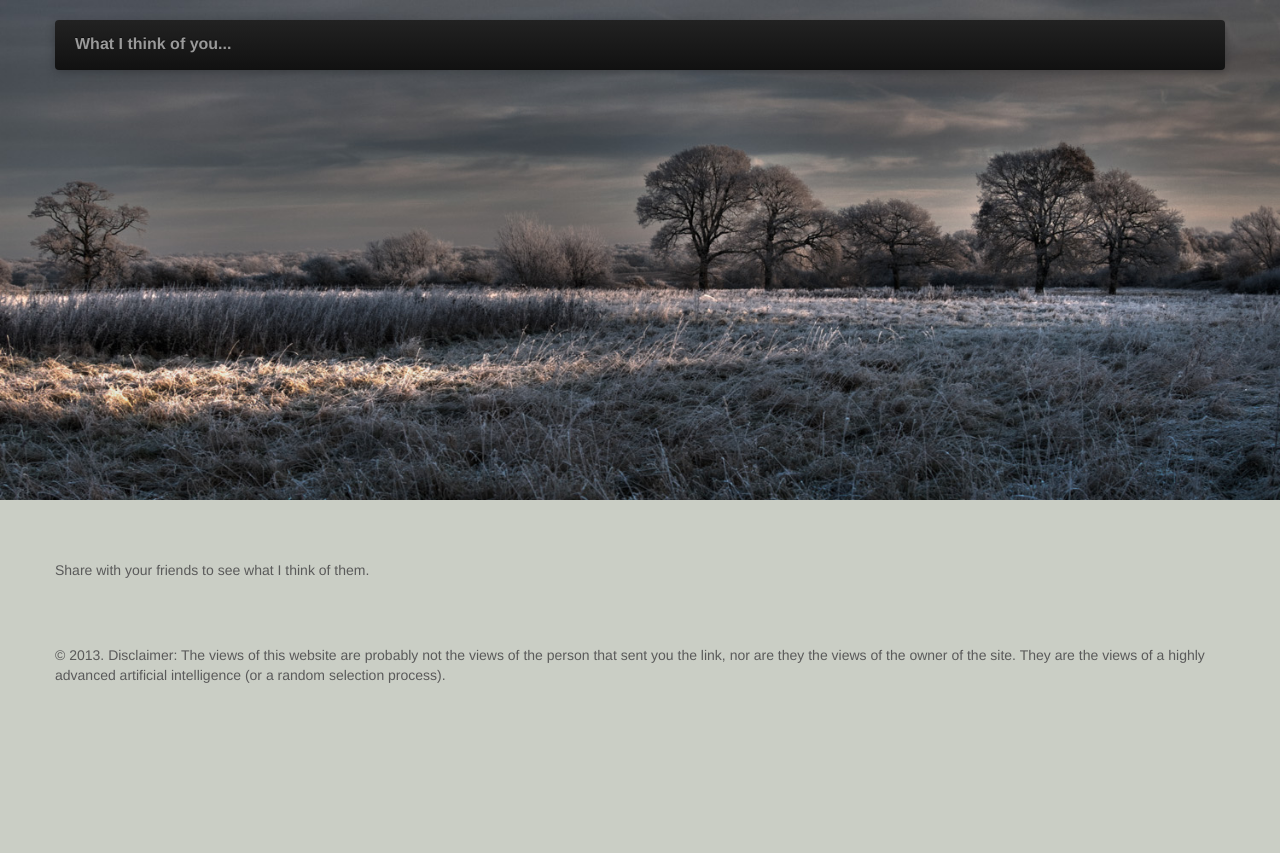
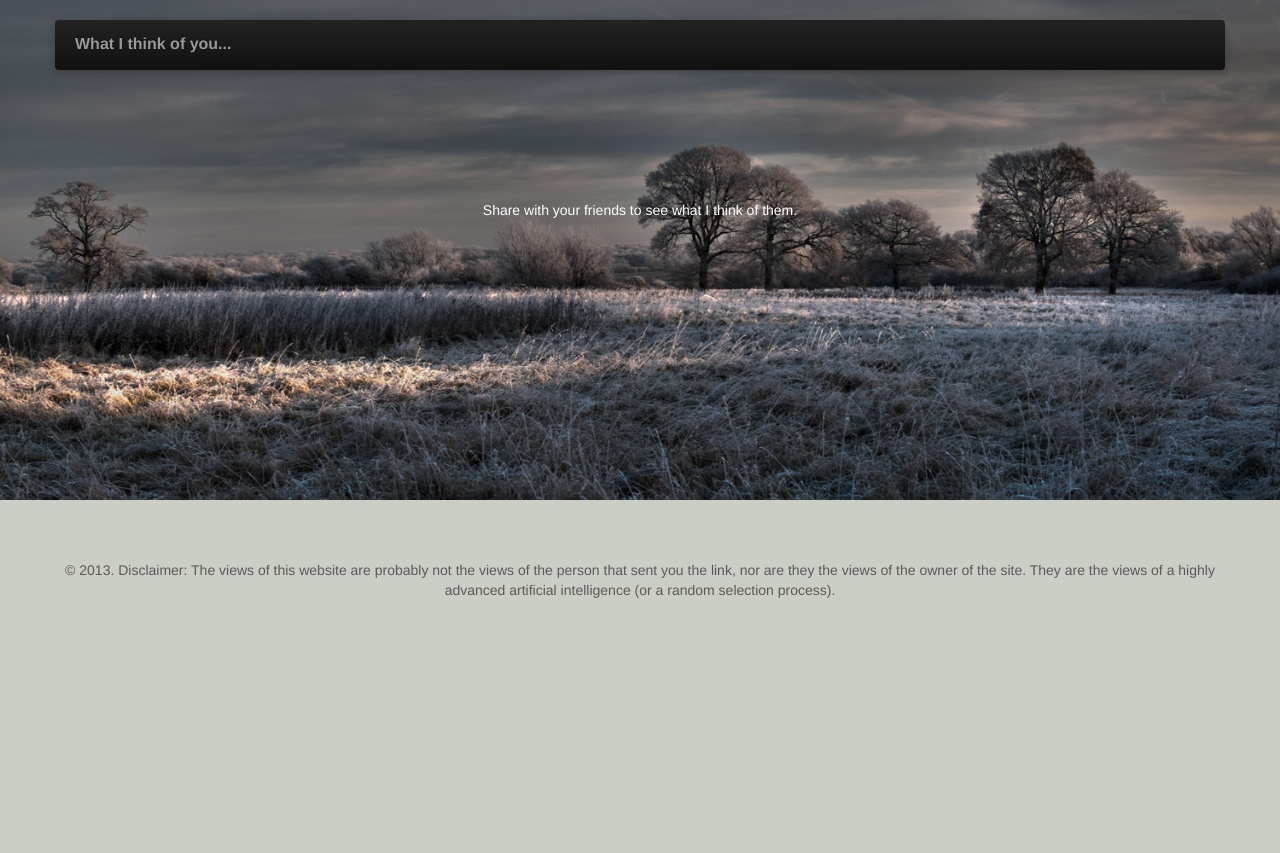
Before and after one commit to matjkd/thoughts, a PHP site: template application/views/template.php in a window 1280 px wide. Shown: the top 853 px of the page. Run offline with PHP 8.4, Linux system fonts and the light colour scheme; the template is opened without the code that fills it, so the values that code supplies are empty; some libraries are stand-ins or nearby versions.

Commit message:
some sharing changes

```diff
--- a/application/views/template.php
+++ b/application/views/template.php
@@ -82,6 +82,12 @@
             <div class="carousel-caption">
               <h1><?=$this -> load -> view('welcome_message') ?></h1>
 
+               <p>Share with your friends to see what I think of them. </p>
+<div id="example1">
+  <div id="twitter" data-url="http://www.whatithinkofyou.org" data-text="Share with your friends to see what I think of them" data-title="Tweet"></div>
+  <div id="facebook" data-url="http://www.whatithinkofyou.org" data-text="Share with your friends to see what I think of them" data-title="Like"></div>
+  <div id="googleplus" data-url="http://www.whatithinkofyou.org" data-text="Share with your friends to see what I think of them" data-title="+1"></div>
+</div>
 
 
 
@@ -94,12 +100,7 @@
     </div><!-- /.carousel -->
 
   <div class="container sharing">
-  	  <p>Share with your friends to see what I think of them. </p>
-<div id="example1">
-  <div id="twitter" data-url="http://www.whatithinkofyou.org" data-text="Share with your friends to see what I think of them" data-title="Tweet"></div>
-  <div id="facebook" data-url="http://www.whatithinkofyou.org" data-text="Share with your friends to see what I think of them" data-title="Like"></div>
-  <div id="googleplus" data-url="http://www.whatithinkofyou.org" data-text="Share with your friends to see what I think of them" data-title="+1"></div>
-</div>
+
 </div>
     <!-- Marketing messaging and featurettes
     ================================================== -->
@@ -138,11 +139,7 @@
 		},
 		enableHover : false,
 		enableTracking : true,
-		buttons : {
-			twitter : {
-				via : '_JulienH'
-			}
-		},
+
 		click : function(api, options) {
 			api.simulateClick();
 			api.openPopup('twitter');
--- a/css/styles.css
+++ b/css/styles.css
@@ -7,6 +7,9 @@
       color: #5a5a5a;
       background-color: rgb(202, 206, 197);
     }
+    .container {
+text-align: center;
+}
 
 h1, h2, h3 {
 	font-family: "Arvo", Helvetica, Arial, sans-serif;
@@ -249,11 +252,12 @@ h1 {
 
     }
  #example1{
+ 	width:300px;
     float:left;
-    margin:0 27% 0 27%;
+    margin:0 auto;
   }
   .sharrre{
-    margin:55px 0 0 50px;
+    margin:5px 0 10px 50px;
     float:left;
   }
   .sharrre .box a:hover{
```
